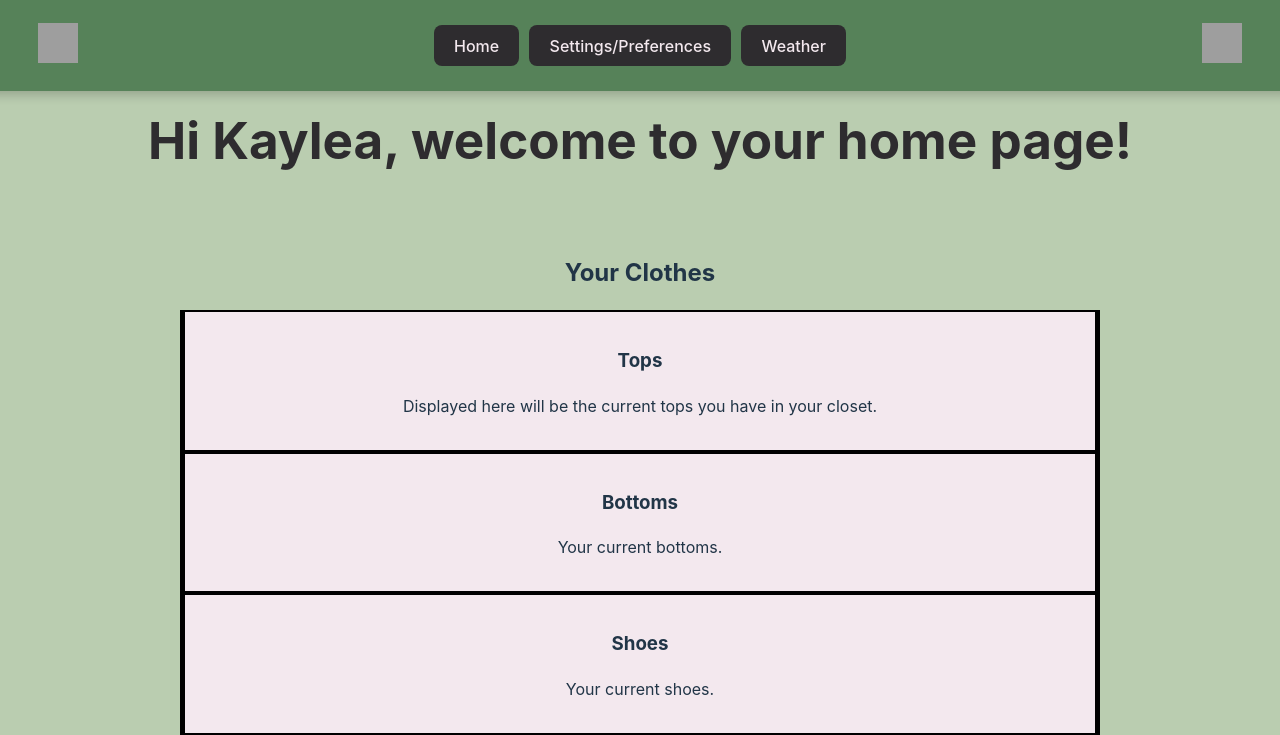
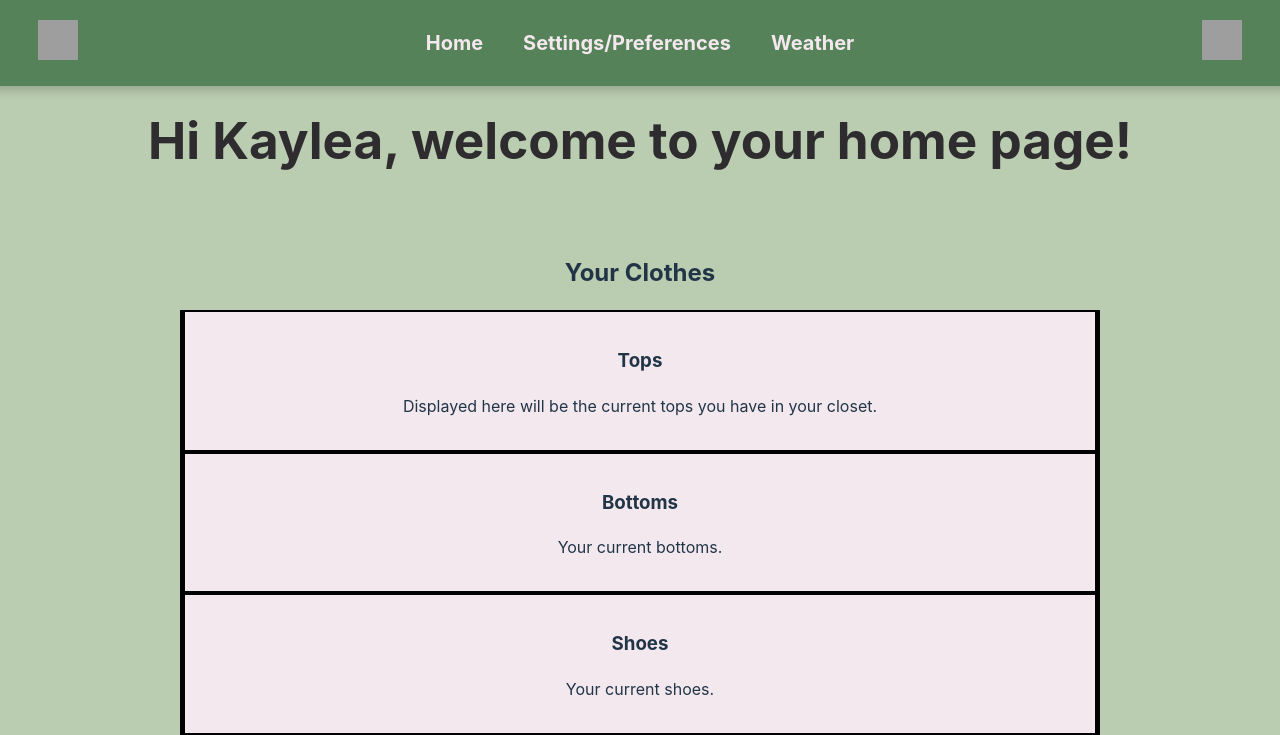
Before and after one commit to WVU-CS330-2024-08-Group02/ClimaCloset, a React (Vite) app: page /#/ in a window 1280 px wide. Shown: the top 735 px of the page. Built offline with nearby package versions, Linux system fonts and the light colour scheme; grey boxes are pictures that could not be loaded.

Commit message:
Modified buttons on navbar

```diff
--- a/src/components/Navbar.css
+++ b/src/components/Navbar.css
@@ -26,10 +26,16 @@
 }
 
 .navbutton {
-    background-color: var(--rasin-black);
+    /* background-color: var(--rasin-black); */
+    padding-left: 0.75em;
+    padding-right: 0.75em;
+    background-color: transparent;
     color: var(--lavender-blush);
     margin: 5px;
+    transition: none;
     transform: none;
+    font-size: 15pt;
+    font-weight: 700;
 }
 
 .image-button {
--- a/src/components/Navbar.jsx
+++ b/src/components/Navbar.jsx
@@ -12,13 +12,13 @@ export function Navbar() {
             </Nav>
             <Nav className="navbar-middle">
                 <NavLink to="/">
-                    <button className="navbutton">Home</button>
+                    <a className="navbutton">Home</a>
                 </NavLink>
                 <NavLink to="/Closet">
-                    <button className="navbutton">Settings/Preferences</button>
+                    <a className="navbutton">Settings/Preferences</a>
                 </NavLink>
                 <NavLink to="/Weather">
-                    <button className="navbutton">Weather</button>
+                    <a className="navbutton">Weather</a>
                 </NavLink>
             </Nav>
             <Nav className="navbar-right">
--- a/src/pages/Closet.jsx
+++ b/src/pages/Closet.jsx
@@ -7,7 +7,6 @@ import './Closet.css';
 
 
 export function Closet() {
-
     return (
     <>
         <div className="closet-area">
```
